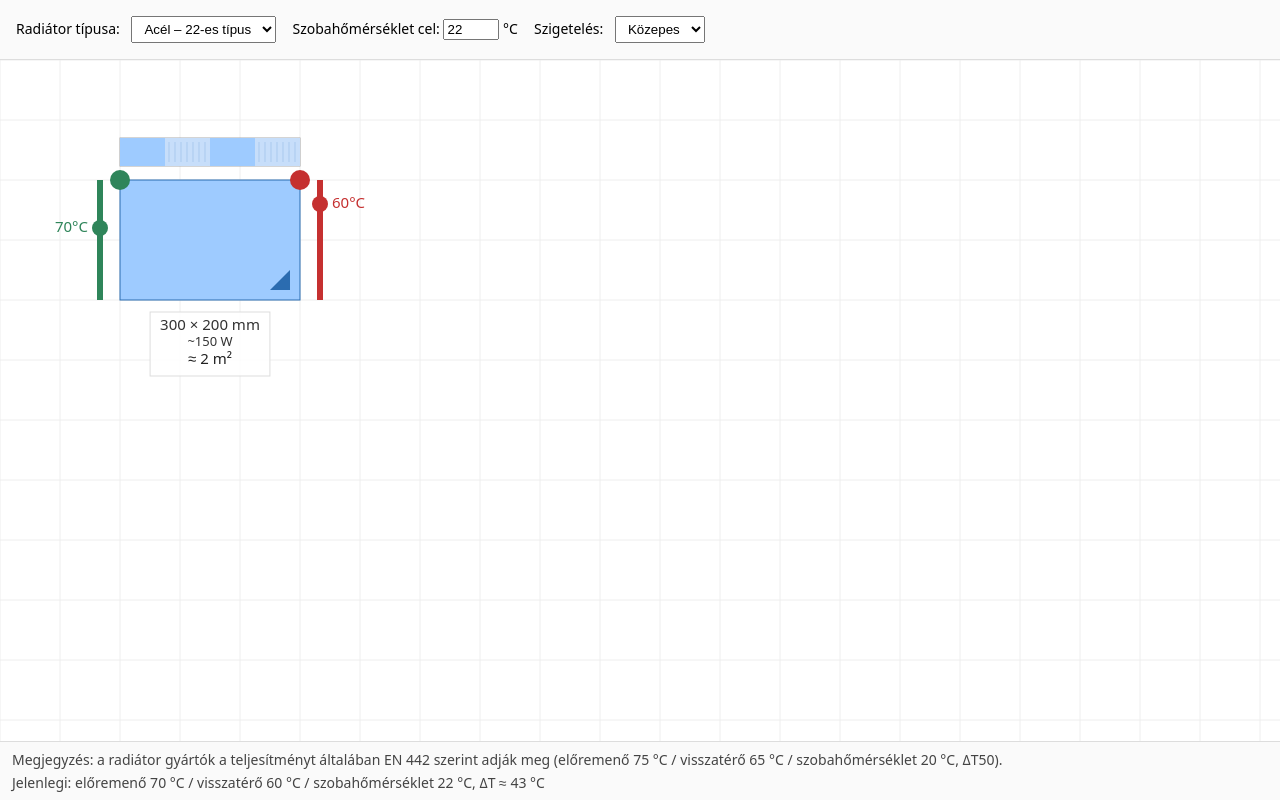
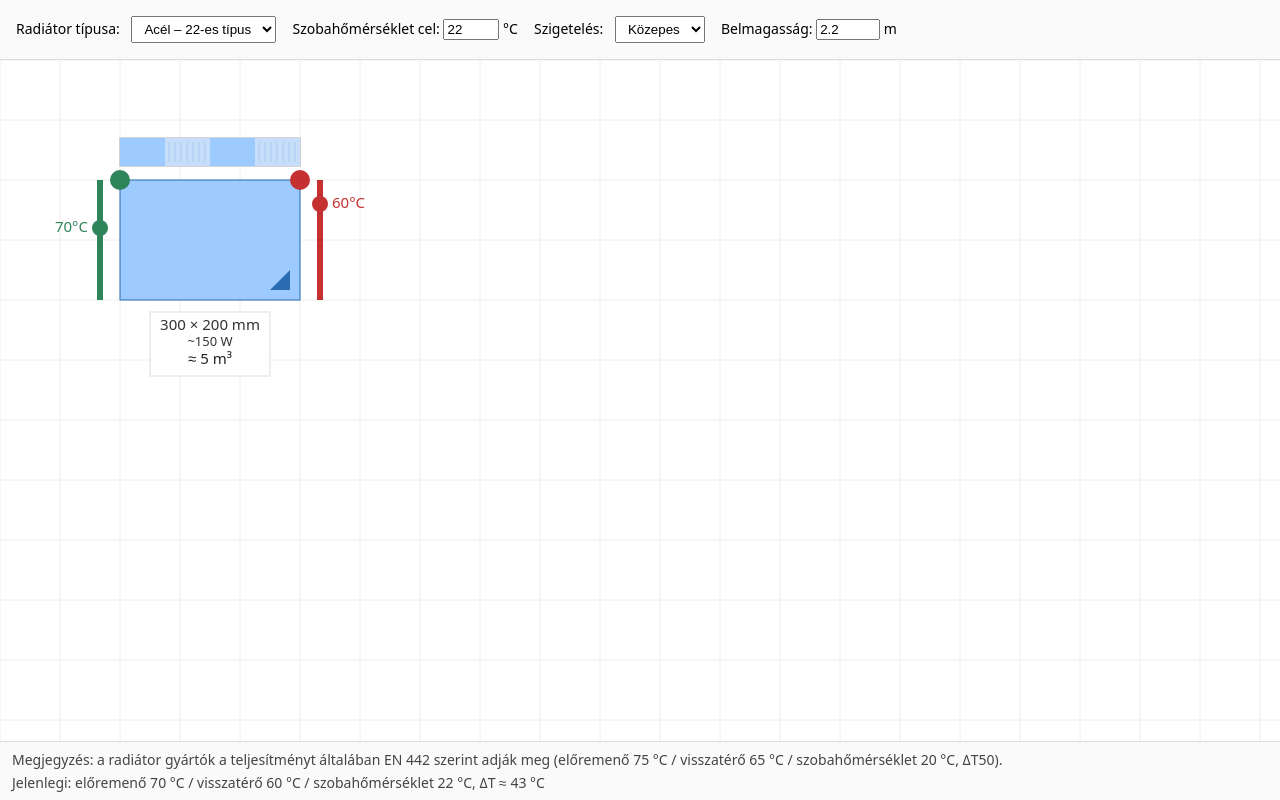
Before and after one commit to csabascript/radiator, a website: page index.html in a window 1280 px wide. Drawn offline with Linux system fonts and the light colour scheme.

Commit message:
feat: cubic

```diff
--- a/index.html
+++ b/index.html
@@ -79,6 +79,11 @@
           <option value="poor">Gyenge</option>
         </select>
       </label>
+      <label style="margin-right: 16px">
+        Belmagasság:
+        <input id="ceilingHeight" type="number" min="1.8" max="4" step="0.1" />
+        m
+      </label>
     </header>
 
     <canvas id="canvas"></canvas>
@@ -110,6 +115,7 @@
       const MM_PER_GRID = 100; // 1 grid cell = 200 mm (visual grid stays the same)
       const CONSTRUCTION_GAP = 14;
       const CONSTRUCTION_HEIGHT = 28;
+      let ceilingHeight = 2.2; // default ceiling height in metres
 
       function drawGrid() {
         ctx.lineWidth = 1;
@@ -200,7 +206,6 @@
       }
 
       // Added slider state + bounds
-      let waterTemp = 70;
       let deltaDrop = 10;
 
       let flowTemp = 70; // IN temperature
@@ -229,6 +234,7 @@
       let radiatorType = "22";
       let roomTemp = 22;
       document.getElementById("roomTemp").value = roomTemp;
+      document.getElementById("ceilingHeight").value = ceilingHeight;
       let insulation = "medium";
 
       function heatLossWattsPerM2() {
@@ -300,6 +306,7 @@
         const wattsRounded = Math.round(watts / 50) * 50; // round to nearest 50 W
         const wPerM2 = heatLossWattsPerM2();
         const estM2 = wattsRounded / wPerM2;
+        const estM3 = estM2 * ceilingHeight;
 
         // Connectors
         const connectors = getConnectors();
@@ -336,7 +343,7 @@
         const lines = [
           `${widthMm} × ${heightMm} mm`,
           `~${wattsRounded.toLocaleString()} W`,
-          `≈ ${Math.max(0, Math.round(estM2)).toLocaleString()} m²`,
+          `≈ ${Math.max(0, Math.round(estM3)).toLocaleString()} m³`,
         ];
 
         ctx.font = "15px system-ui, sans-serif";
@@ -376,7 +383,7 @@
         ctx.font = "15px system-ui, sans-serif";
         ctx.fillStyle = "#222";
         ctx.fillText(
-          `≈ ${Math.max(0, Math.round(estM2)).toLocaleString()} m²`,
+          `≈ ${Math.max(0, Math.round(estM3)).toLocaleString()} m³`,
           infoX,
           infoY,
         );
@@ -643,6 +650,13 @@
         redraw();
       });
 
+      document
+        .getElementById("ceilingHeight")
+        .addEventListener("input", (e) => {
+          ceilingHeight = Number(e.target.value);
+          redraw();
+        });
+
       // Initial fullscreen sizing + first draw (after all constants/functions exist)
       resizeCanvas();
     </script>
```
